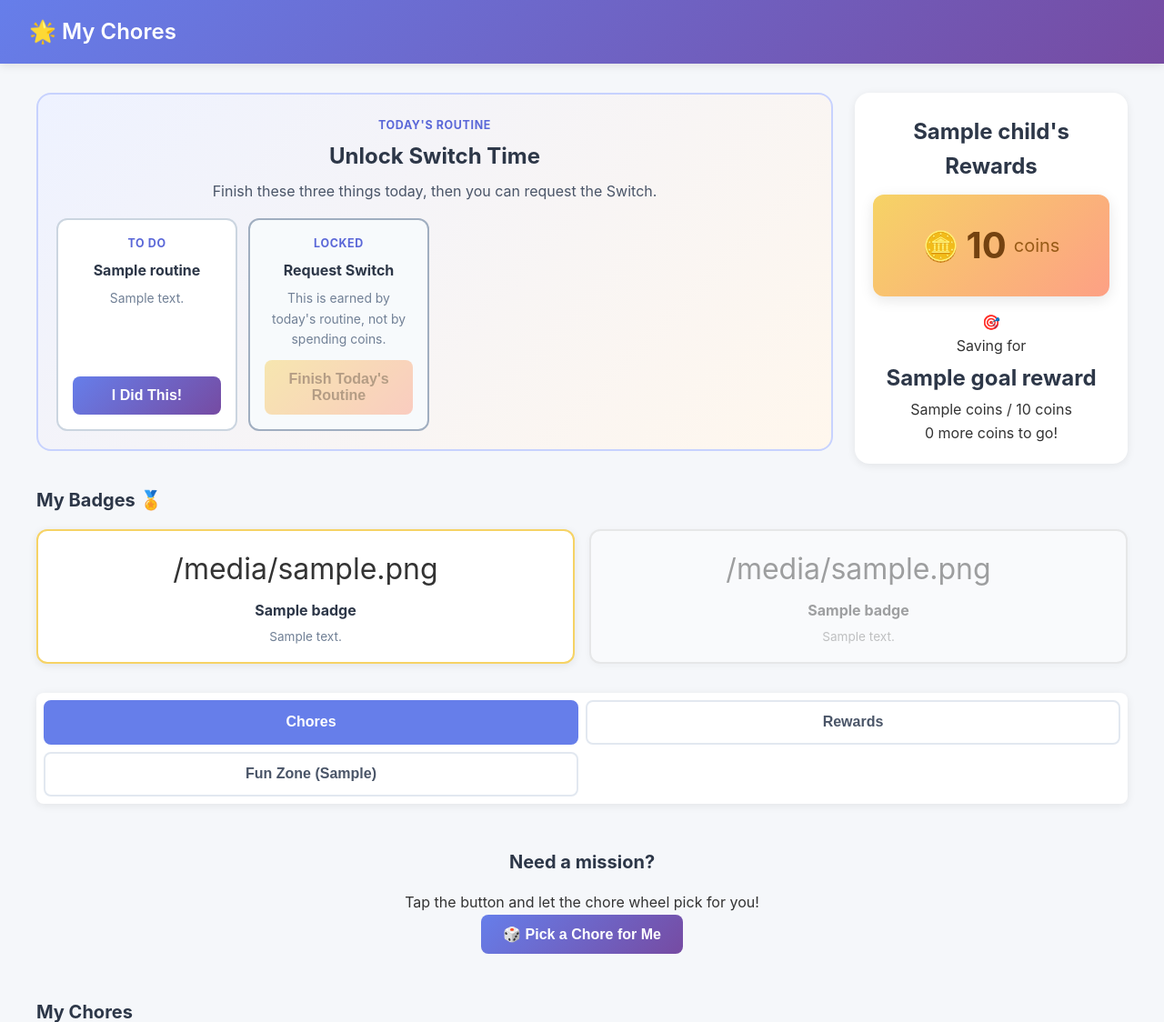
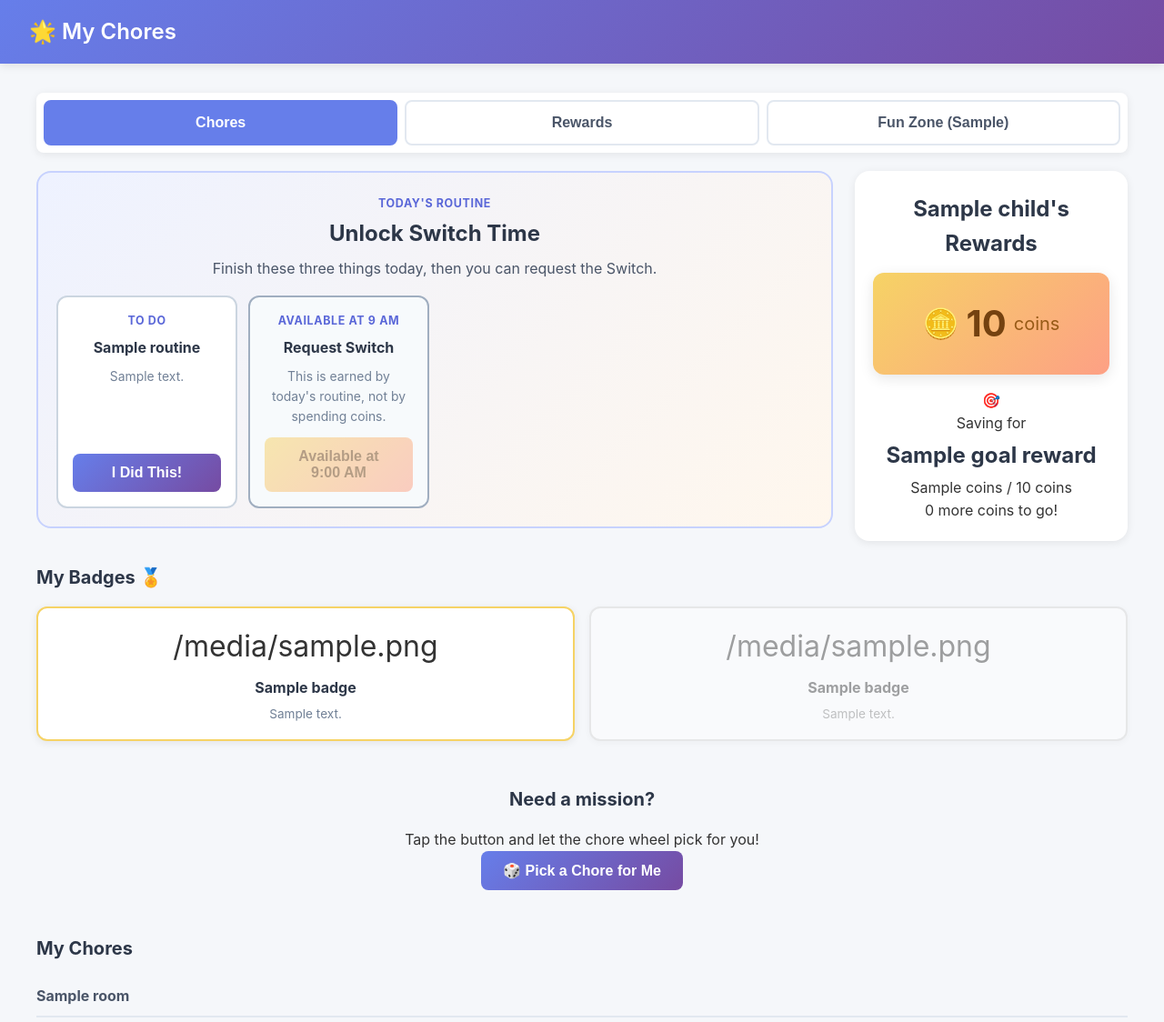
Before and after one commit to xyciasav/child-chore-app, a FastAPI app: template app/templates/kid_dashboard.html in a window 1280 px wide. Shown: the top 1124 px of the page at 91% size. Run offline with FastAPI, Linux system fonts and the light colour scheme; the template is opened without the code that fills it: most values are stand-ins (such as "Sample title", 1, 10 or a date in 2020).

Commit message:
Refine kid dashboard and Switch availability

```diff
--- a/app/routes_kid.py
+++ b/app/routes_kid.py
@@ -1,5 +1,6 @@
 from collections import OrderedDict
-from datetime import date
+from datetime import datetime, time
+from zoneinfo import ZoneInfo
 from fastapi import APIRouter, Request, Form, Depends
 from fastapi.responses import RedirectResponse
 from sqlalchemy import select, func
@@ -13,6 +14,8 @@ from app.core import templates
 router = APIRouter()
 
 SWITCH_REWARD_TITLE = "request switch"
+PACIFIC_TIMEZONE = ZoneInfo("America/Los_Angeles")
+SWITCH_AVAILABLE_TIME = time(hour=9)
 DAILY_SWITCH_REQUIREMENTS = (
     ("Brush teeth", lambda title: "teeth" in title),
     ("Eat breakfast", lambda title: "breakfast" in title),
@@ -27,12 +30,17 @@ def is_switch_reward(reward: Reward) -> bool:
 
 def daily_switch_requirements(approved_chores: list[ChoreSubmission]) -> list[dict]:
     """Build today's approved-routine checklist for the Switch request."""
-    today = date.today()
+    today = datetime.now(PACIFIC_TIMEZONE).date()
     today_titles = [
         (submission.chore.title or "").casefold()
         for submission in approved_chores
         if submission.submitted_at and submission.submitted_at.date() == today and submission.chore
     ]
+
+
+def switch_is_available_now() -> bool:
+    """Keep Switch requests unavailable before 9:00 AM Pacific time."""
+    return datetime.now(PACIFIC_TIMEZONE).time() >= SWITCH_AVAILABLE_TIME
     return [
         {"label": label, "complete": any(matches(title) for title in today_titles)}
         for label, matches in DAILY_SWITCH_REQUIREMENTS
@@ -122,6 +130,10 @@ async def kid_dashboard(request: Request, db: AsyncSession = Depends(get_db)):
         .options(selectinload(RewardRedemption.reward))
     )
     pending_rewards = pending_rewards_result.scalars().all()
+    switch_requested = any(
+        redemption.reward and is_switch_reward(redemption.reward)
+        for redemption in pending_rewards
+    )
 
         # Build automatic badges from approved chores and current coins
     approved_chores_result = await db.execute(
@@ -132,7 +144,13 @@ async def kid_dashboard(request: Request, db: AsyncSession = Depends(get_db)):
     )
     approved_chores = approved_chores_result.scalars().all()
     switch_requirements = daily_switch_requirements(approved_chores)
-    switch_ready = bool(switch_reward) and all(item["complete"] for item in switch_requirements)
+    switch_available = switch_is_available_now()
+    switch_ready = (
+        bool(switch_reward)
+        and switch_available
+        and not switch_requested
+        and all(item["complete"] for item in switch_requirements)
+    )
 
     approved_chore_count = len(approved_chores)
     bathroom_count = sum(
@@ -258,6 +276,8 @@ async def kid_dashboard(request: Request, db: AsyncSession = Depends(get_db)):
         "switch_reward": switch_reward,
         "switch_requirements": switch_requirements,
         "switch_ready": switch_ready,
+        "switch_requested": switch_requested,
+        "switch_available": switch_available,
     })
 
 
@@ -356,6 +376,19 @@ async def request_reward(
         return RedirectResponse(url="/kid", status_code=303)
 
     if is_switch_reward(reward):
+        if not switch_is_available_now():
+            return RedirectResponse(url="/kid", status_code=303)
+
+        existing_request_result = await db.execute(
+            select(RewardRedemption.id)
+            .where(RewardRedemption.child_id == child.id)
+            .where(RewardRedemption.reward_id == reward.id)
+            .where(RewardRedemption.status == RewardRedemptionStatus.PENDING)
+            .limit(1)
+        )
+        if existing_request_result.scalar_one_or_none() is not None:
+            return RedirectResponse(url="/kid", status_code=303)
+
         approved_result = await db.execute(
             select(ChoreSubmission)
             .where(ChoreSubmission.child_id == child.id)
--- a/app/static/styles.css
+++ b/app/static/styles.css
@@ -152,7 +152,7 @@ footer {
 /* --- Kid Tabs --- */
 .kid-tabs {
     display: grid;
-    grid-template-columns: 1fr 1fr;
+    grid-template-columns: repeat(3, 1fr);
     gap: 0.5rem;
     background: white;
     border-radius: 8px;
@@ -338,6 +338,20 @@ footer {
 
 .daily-switch-request-card.is-ready .daily-task-status {
     color: #c05621;
+}
+
+.daily-switch-request-card.is-requested {
+    border-color: #a0aec0;
+    background: #edf2f7;
+    filter: grayscale(0.45);
+}
+
+.daily-switch-request-card.is-requested .daily-task-status {
+    color: #4a5568;
+}
+
+.kid-tabs-top {
+    margin: 0 0 1.25rem;
 }
 
 .daily-switch-setup {
--- a/app/templates/kid_dashboard.html
+++ b/app/templates/kid_dashboard.html
@@ -5,6 +5,13 @@
 
 {% block content %}
 <div class="container">
+    <nav class="kid-tabs kid-tabs-top" aria-label="Kid dashboard tabs">
+        <button type="button" class="kid-tab-btn active" data-kid-tab="kid-chores">Chores</button>
+        <button type="button" class="kid-tab-btn" data-kid-tab="kid-rewards">Rewards</button>
+        <button type="button" class="kid-tab-btn" data-kid-tab="kid-games">Fun Zone {% if game_tickets %}({{ game_tickets }}){% endif %}</button>
+    </nav>
+
+    <div id="kid-chores" class="kid-tab-content active">
     <div class="kid-dashboard-top">
         <section class="daily-switch-tracker" aria-labelledby="daily-switch-heading">
             <div class="daily-switch-heading">
@@ -33,15 +40,15 @@
                 </article>
                 {% endfor %}
 
-                <article class="daily-switch-request-card {% if switch_ready %}is-ready{% endif %}">
-                    <span class="daily-task-status">{% if switch_ready %}Ready!{% else %}Locked{% endif %}</span>
+                <article class="daily-switch-request-card {% if switch_ready %}is-ready{% elif switch_requested %}is-requested{% endif %}">
+                    <span class="daily-task-status">{% if switch_requested %}Requested{% elif switch_ready %}Ready!{% elif not switch_available %}Available at 9 AM{% else %}Locked{% endif %}</span>
                     <h3>Request Switch</h3>
                     <p>This is earned by today's routine, not by spending coins.</p>
                     {% if switch_reward %}
                     <form action="/kid/reward/request" method="post" class="reward-form">
                         <input type="hidden" name="reward_id" value="{{ switch_reward.id }}">
                         <button type="submit" class="btn btn-secondary" {% if not switch_ready %}disabled{% endif %}>
-                            {% if switch_ready %}Request Switch{% else %}Finish Today's Routine{% endif %}
+                            {% if switch_requested %}Switch Requested{% elif switch_ready %}Request Switch{% elif not switch_available %}Available at 9:00 AM{% else %}Finish Today's Routine{% endif %}
                         </button>
                     </form>
                     {% else %}
@@ -110,13 +117,6 @@
         </div>
     </section>
 
-    <nav class="kid-tabs" aria-label="Kid dashboard tabs">
-        <button type="button" class="kid-tab-btn active" data-kid-tab="kid-chores">Chores</button>
-        <button type="button" class="kid-tab-btn" data-kid-tab="kid-rewards">Rewards</button>
-        <button type="button" class="kid-tab-btn" data-kid-tab="kid-games">Fun Zone {% if game_tickets %}({{ game_tickets }}){% endif %}</button>
-    </nav>
-
-    <div id="kid-chores" class="kid-tab-content active">
     <!-- Random Chore Spinner -->
     <section class="section">
         <div class="spinner-box">
```
